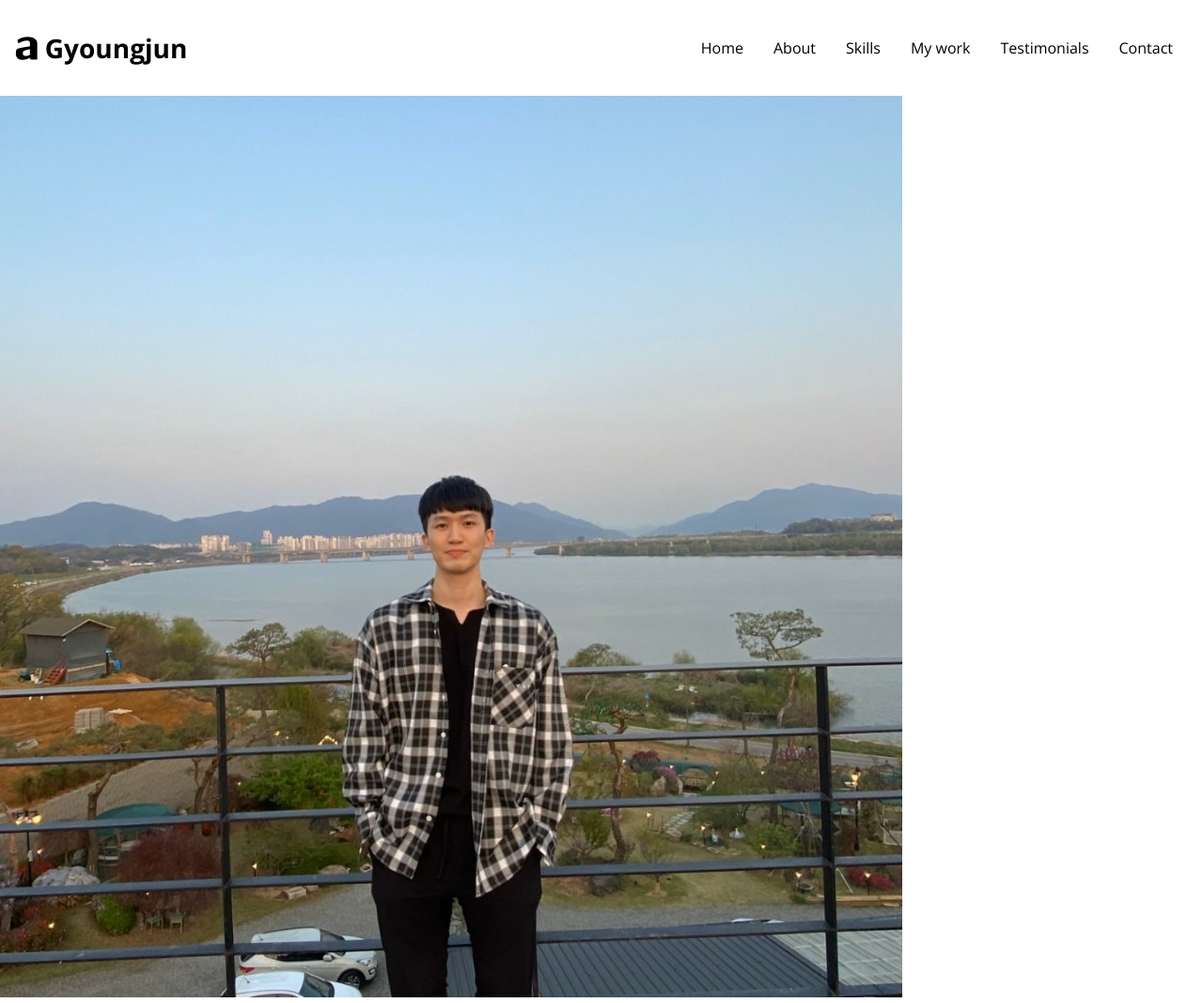
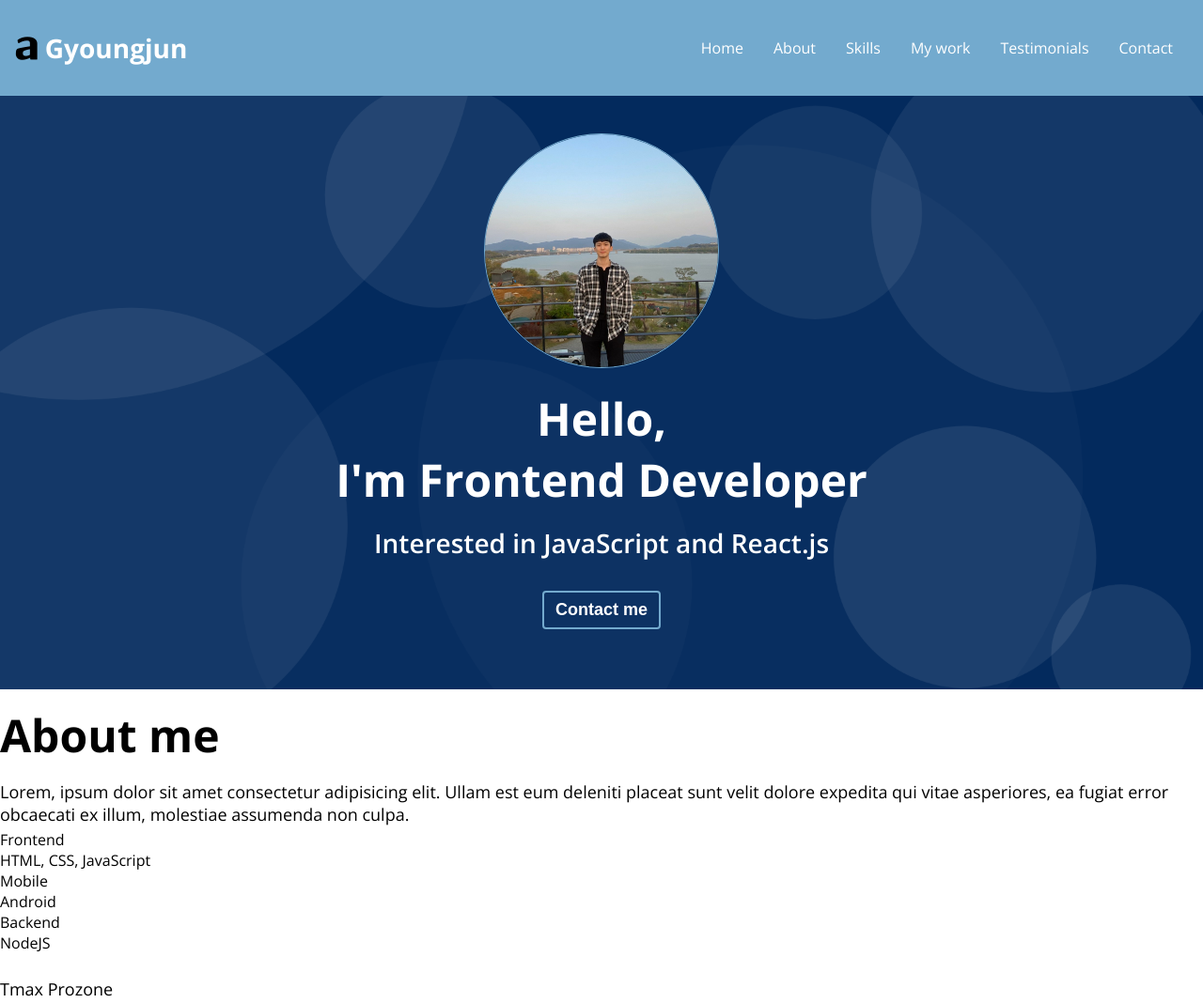
Before and after one commit to injxgj/portfolio, a plain HTML site: page index.html in a window 1280 px wide. Shown: the top 1068 px of the page at 94% size. Drawn offline with nearby package versions, Linux system fonts and the light colour scheme.

Commit message:
[feat] CSS: Home

```diff
--- a/index.html
+++ b/index.html
@@ -35,7 +35,7 @@
     <section id="home">
       <img src="imgs/profile.jpg" alt="" class="home__avatar" />
       <h1 class="home__title">Hello, <br />I'm Frontend Developer</h1>
-      <h2 class="home_description">Interested in JavaScript and React.js</h2>
+      <h2 class="home__description">Interested in JavaScript and React.js</h2>
       <button class="home__contact">Contact me</button>
     </section>
     <!-- About -->
--- a/style.css
+++ b/style.css
@@ -41,12 +41,22 @@ body {
 
 a {
   text-decoration: none;
-  color: var(--color-black);
+  color: var(--color-white);
 }
 
 ul {
+  padding-left: 0;
+}
+
+li {
   list-style: none;
-  padding-left: 0;
+}
+
+button {
+  background-color: transparent;
+  cursor: pointer;
+  border: none;
+  outline: none;
 }
 
 /* Typography */
@@ -80,6 +90,7 @@ p {
 
 /* Navbar */
 #navbar {
+  background-color: var(--color-blue);
   display: flex;
   justify-content: space-between;
   align-items: center;
@@ -99,6 +110,7 @@ p {
 .navbar__menu--item {
   padding: 8px 12px;
   margin: 0 4px;
+  color: var(--color-white);
   border-radius: var(--size-border-radius);
 }
 
@@ -106,6 +118,32 @@ p {
   cursor: pointer;
 }
 .navbar__menu--item:active {
-  border: 1px solid black;
+  border: 1px solid var(--color-white);
   cursor: pointer;
 }
+
+/* Home */
+#home {
+  background: url(./imgs/bg.png) center/cover no-repeat;
+  padding: 40px;
+  text-align: center;
+}
+.home__avatar {
+  widows: 250px;
+  height: 250px;
+  border-radius: 50%;
+  border: 1px solid var(--color-blue);
+}
+.home__title,
+.home__description {
+  color: var(--color-white);
+}
+.home__contact {
+  color: var(--color-white);
+  font-size: var(--font-regular);
+  font-weight: var(--weight-bold);
+  margin: 24px;
+  padding: 8px 12px;
+  border: 2px solid var(--color-blue);
+  border-radius: var(--size-border-radius);
+}
```
